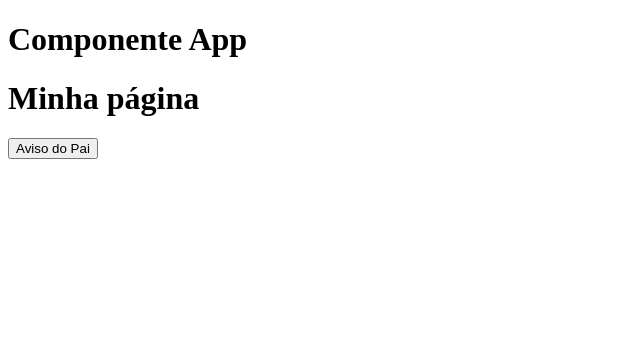
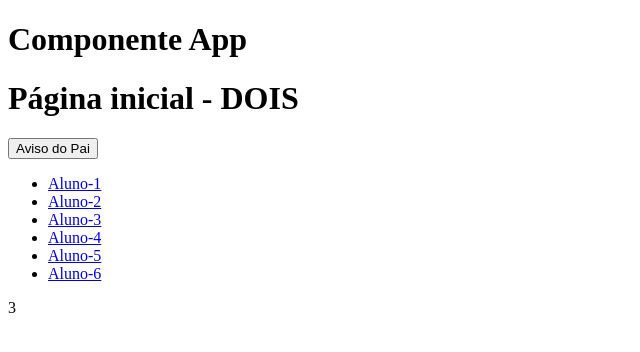
Before and after one commit to 1TDSPO-2024/aula-05-2sem, a React (Vite) app in the folder Aula05/: page / in a window 1280 px wide. Shown: the top 352 px of the page, without its empty margins (0-640 px from the left). Built offline with nearby package versions, Linux system fonts and the light colour scheme.

Commit message:
Aula 05 - Part 1:
3 Commits em 1

-> Union-types;

-> Intersection com tipos;

-> Props Children;

```diff
--- a/Aula05/src/App.tsx
+++ b/Aula05/src/App.tsx
@@ -2,15 +2,29 @@ import Cabecalho from "./components/Cabecalho/Cabecalho";
 
 export default function App() {
 
-  const titulo: string = "Minha página";
-
-  const aviso = () => alert(titulo);
+  const pagina: string = "Página inicial";
+  const nrpagina: string = "DOIS";
+  const status = "deployed";
+  const aviso = () => alert(pagina);
 
   return (
 
     <div>
       <h1>Componente App</h1>
-      <Cabecalho tituloProps={titulo} avisoProps={aviso} />
+      <Cabecalho paginaProps={pagina} nrPaginaProps={nrpagina} statusProps={status} avisoProps={aviso}>
+
+        {/* ul>li*6>a[href=#]{Aluno-$} */}
+
+        <ul>
+          <li><a href="#">Aluno-1</a></li>
+          <li><a href="#">Aluno-2</a></li>
+          <li><a href="#">Aluno-3</a></li>
+          <li><a href="#">Aluno-4</a></li>
+          <li><a href="#">Aluno-5</a></li>
+          <li><a href="#">Aluno-6</a></li>
+        </ul>3
+
+      </Cabecalho>
     </div>
 
   );
--- a/Aula05/src/components/Cabecalho/Cabecalho.tsx
+++ b/Aula05/src/components/Cabecalho/Cabecalho.tsx
@@ -1,19 +1,29 @@
-type CabecalhoProps = {
-    tituloProps: string,
+type Cabecalho1Props = {
+    paginaProps: string,
+    nrPaginaProps: number | string;
+    children: React.ReactNode
+}
+
+type Cabecalho2Props = {
+    statusProps: "loading" | "deployed" | "xuxu";
     avisoProps: Function;
 }
 
-export default function Cabecalho({ tituloProps, avisoProps }: CabecalhoProps) {
+export default function Cabecalho({ paginaProps, nrPaginaProps, statusProps,
+    avisoProps, children }: Cabecalho1Props & Cabecalho2Props) {
 
-    document.title = tituloProps;
+    document.title = statusProps + " - " + nrPaginaProps;
 
 
 
     return (
         <header>
-            <h1>{tituloProps}</h1>
+            <h1>{paginaProps + " - " + nrPaginaProps}</h1>
             <div>
                 <button onClick={() => avisoProps()}>Aviso do Pai</button>
+            </div>
+            <div>
+                {children}
             </div>
         </header>
     )
```
